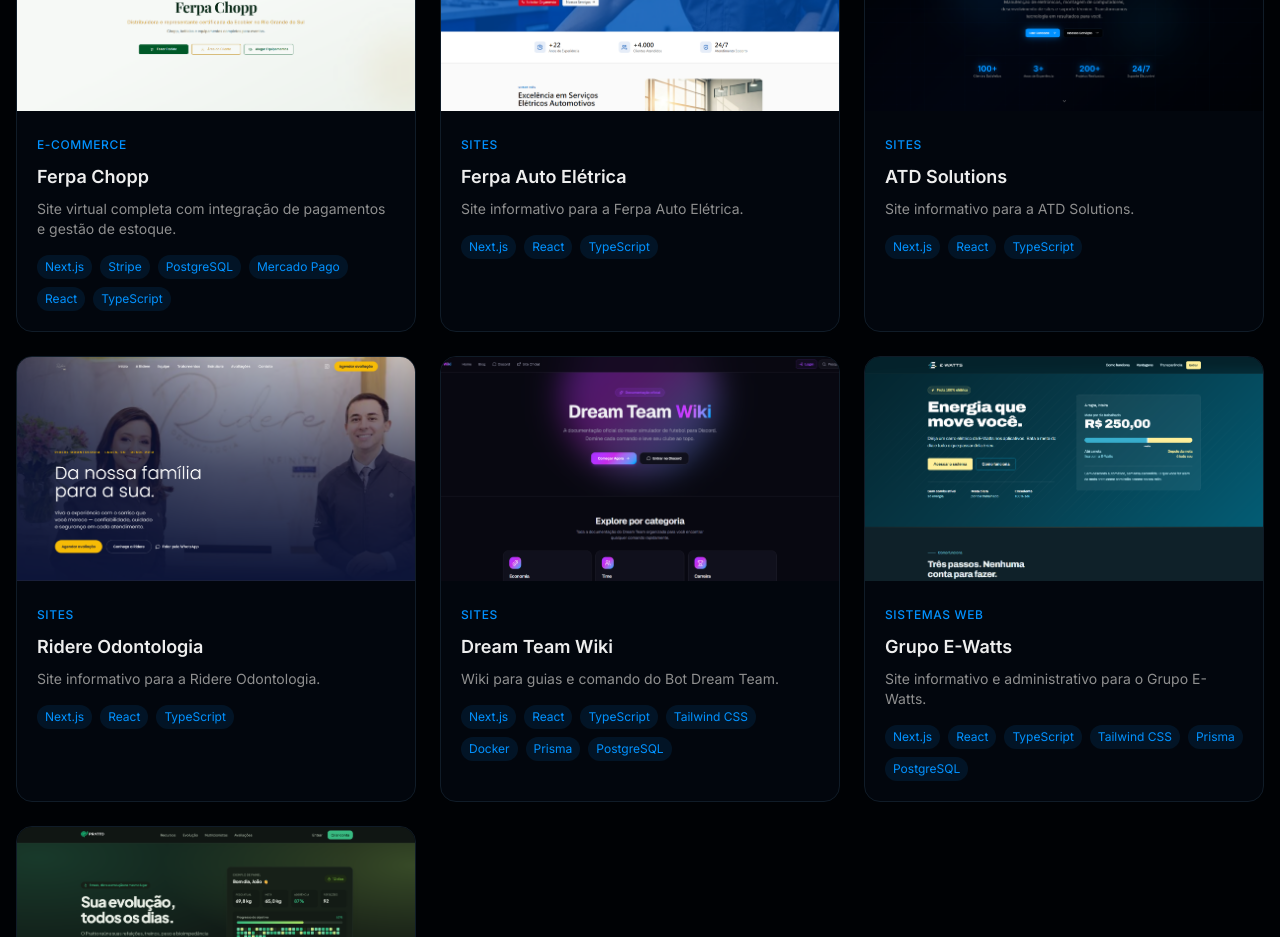
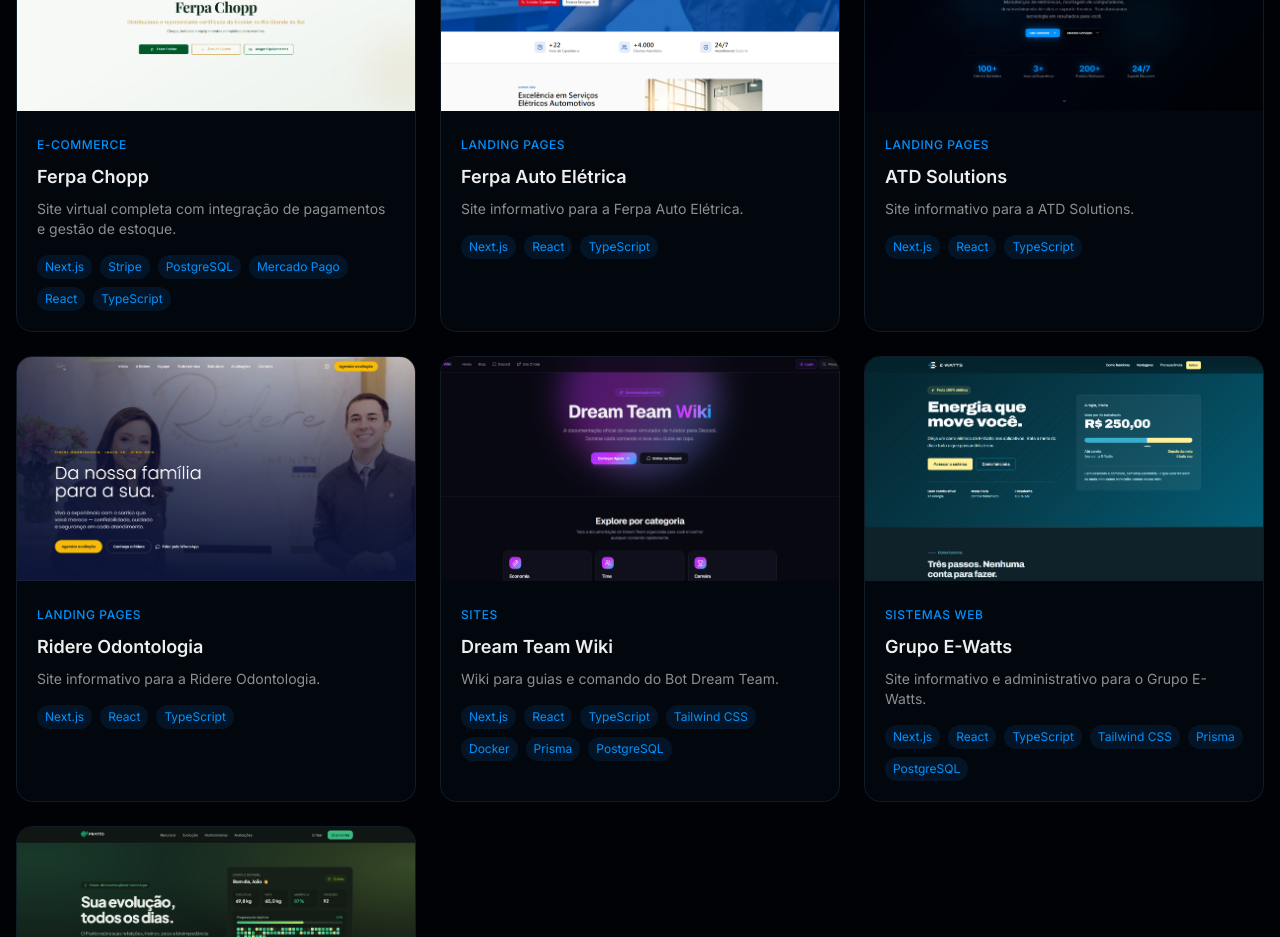
Before and after one commit to yuriataaide/ATD-Solutions, a Next.js app: page / in a window 1280 px wide. Shown: the part 3000-3937 px from the top of the page. Built offline with nearby package versions, Linux system fonts and the light colour scheme; no server answers; the database is empty.

Commit message:
arrumei isso ai dnv

```diff
--- a/components/portfolio.tsx
+++ b/components/portfolio.tsx
@@ -19,7 +19,7 @@ const projects = [
   },
   {
     title: "Ferpa Auto Elétrica",
-    category: "Sites",
+    category: "Landing Pages",
     description: "Site informativo para a Ferpa Auto Elétrica.",
     tech: ["Next.js", "React", "TypeScript"],
     color: "from-primary to-accent",
@@ -28,7 +28,7 @@ const projects = [
   },
   {
     title: "ATD Solutions",
-    category: "Sites",
+    category: "Landing Pages",
     description: "Site informativo para a ATD Solutions.",
     tech: ["Next.js", "React", "TypeScript"],
     color: "from-cyan-500 to-blue-600",
@@ -37,7 +37,7 @@ const projects = [
   },
   {
     title: "Ridere Odontologia",
-    category: "Sites",
+    category: "Landing Pages",
     description: "Site informativo para a Ridere Odontologia.",
     tech: ["Next.js", "React", "TypeScript"],
     color: "from-cyan-500 to-blue-600",
```
